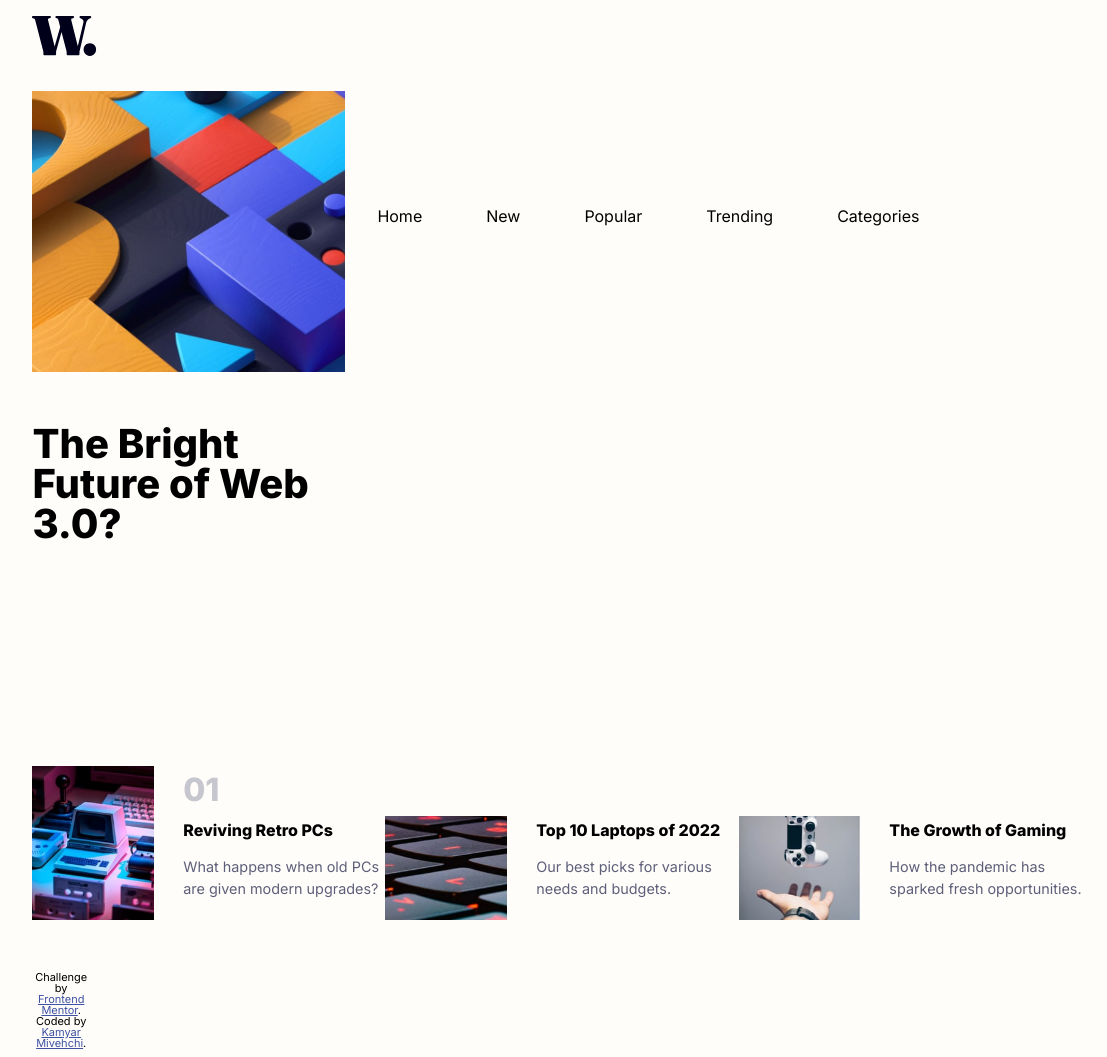
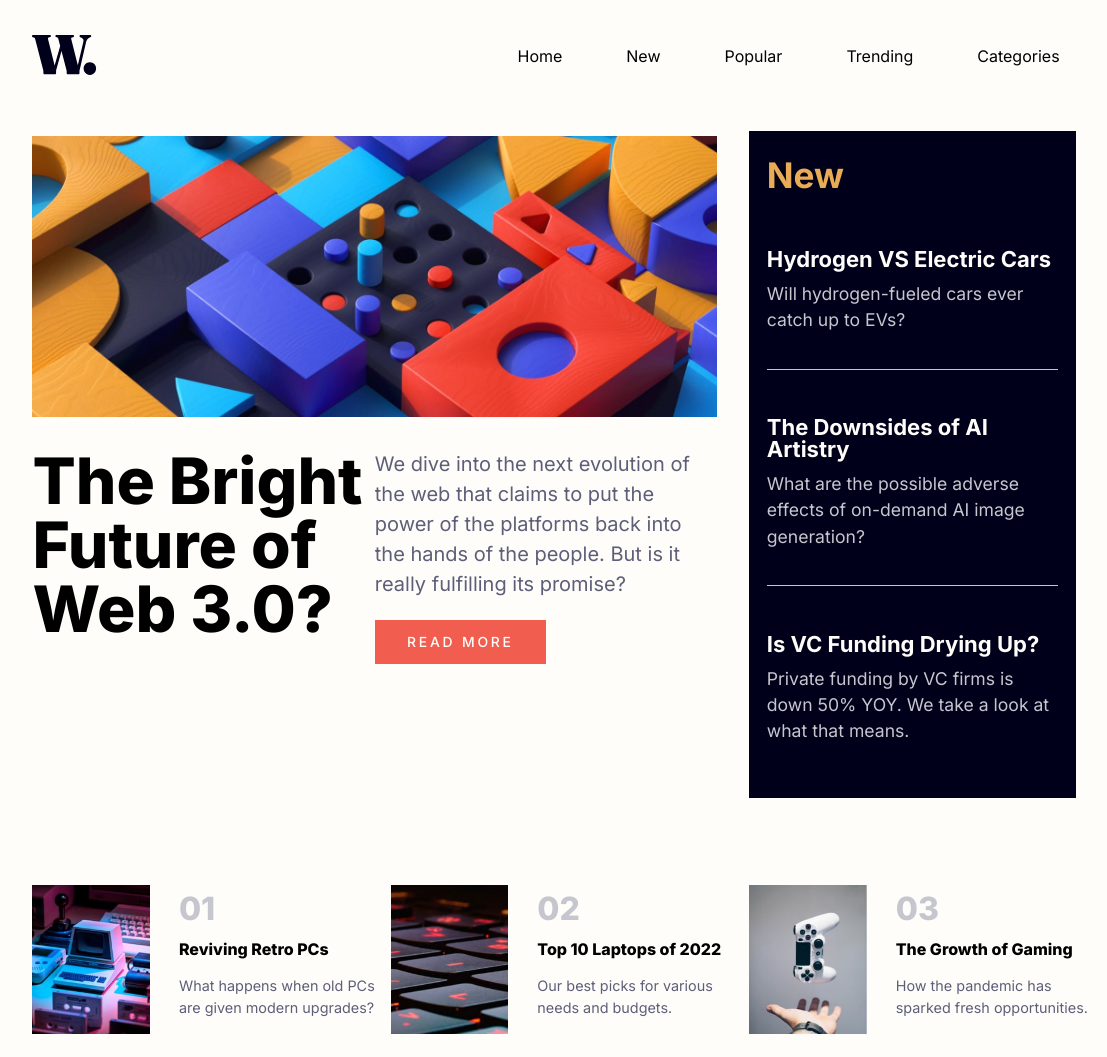
Before and after one commit to Kam-Mivehchi/news-homepage-main, a plain HTML site: page index.html in a window 1536 px wide. Shown: the top 1057 px of the page, without its empty margins (214-1321 px from the left). Drawn offline with Linux system fonts and the light colour scheme.

Commit message:
fix desktop navbar, tune margins

```diff
--- a/assets/css/style.css
+++ b/assets/css/style.css
@@ -52,10 +52,9 @@ ul button {
 }
 
 /* hidden desktop styles */
-ul {
+nav ul {
    display: none;
    background: var(--off-white);
-
    position: absolute;
    z-index: 10;
    top: 0;
@@ -72,6 +71,10 @@ li {
    margin: 2em 1em;
    font-weight: 400;
    font-family: Inter, Tahoma, Geneva, Verdana, sans-serif
+}
+
+li:hover {
+   color: var(--primary-orange)
 }
 
 
@@ -111,6 +114,8 @@ aside {
    color: var(--off-white);
    padding: 1em;
    font-weight: 700;
+   display: flex;
+   flex-direction: column;
 }
 
 aside h2 {
@@ -189,6 +194,7 @@ footer a {
    color: hsl(228, 45%, 44%);
 }
 
+
 @media (min-width: 1440px) {
    body {
       max-width: 70%;
@@ -207,14 +213,33 @@ footer a {
       grid-column: span 8;
       display: grid;
       grid-template-columns: repeat(2, 1fr);
+      align-content: start;
       row-gap: 2em;
    }
 
+   #hero h1 {
+      font-size: 400%;
+      margin: 0;
+   }
+
+   #hero button {
+      font-size: 400%;
+      width: 250%;
+   }
+
+   #hero p {
+      font-size: 125%;
+      margin: 0;
+
+   }
+
    .desktop-hero {
-      display: flex;
+      display: block;
       grid-column: span 2;
       grid-row: span 1;
       width: 100%;
+      padding-top: .5em;
+      margin-bottom: 0;
    }
 
    .mobile-hero {
@@ -223,7 +248,8 @@ footer a {
 
    aside {
       grid-column: span 4;
-
+      justify-content: space-evenly;
+      font-size: 110%;
    }
 
    #hero button {
@@ -231,7 +257,7 @@ footer a {
 
       max-width: 50%;
       font-size: .87em;
-      padding: 1em;
+      padding: 1em 1.5em;
 
    }
 
@@ -242,13 +268,17 @@ footer a {
 
    nav ul {
       display: flex;
+      position: static;
+      padding: 0;
+      height: auto;
+      z-index: 1;
       gap: 2em;
    }
 
    #top3 {
       display: grid;
       grid-template-columns: repeat(3, 1fr);
-      gap: 1em;
+      column-gap: 2em;
 
    }
 
--- a/index.html
+++ b/index.html
@@ -22,67 +22,53 @@
       <ul>
         <button class="close"><img src="./assets/images/icon-menu-close.svg" alt=""></button>
 
-        <li>
-          Home
-        </li>
-        <li>
-          New
-        </li>
-        <li>
-          Popular
-        </li>
-        <li>
-          Trending
-        </li>
-        <li>
-          Categories
-        </li>
+        <li>Home</li>
+        <li>New </li>
+        <li>Popular</li>
+        <li>Trending</li>
+        <li>Categories</li>
       </ul>
     </nav>
   </header>
 
   <main>
+
     <section id="hero">
       <img class="mobile-hero" src="./assets/images/image-web-3-mobile.jpg" alt="abstract hero image">
       <img class="desktop-hero" src="./assets/images/image-web-3-desktop.jpg" alt="abstract hero image">
-      <h1>
-        The Bright Future of Web 3.0?
-      </h1>
+      <h1>The Bright Future of Web 3.0?</h1>
+      <div>
+
         <p>
-        We dive into the next evolution of the web that claims to put the power of the platforms back into the hands of
+          We dive into the next evolution of the web that claims to put the power of the platforms back into the hands
+          of
           the
           people.
           But is it really fulfilling its promise?
         </p>
-      <button>
-        READ MORE
-      </button>
+        <button>READ MORE</button>
+      </div>
     </section>
+
     <aside>
-      <h2>
-        New
-      </h2>
+
+      <h2>New</h2>
       <div>
-        <h3>
-          Hydrogen VS Electric Cars
-        </h3>
+        <h3>Hydrogen VS Electric Cars</h3>
         <p>
           Will hydrogen-fueled cars ever catch up to EVs?
         </p>
       </div>
+
       <div>
-        <h3>
-          The Downsides of AI Artistry
-        </h3>
+        <h3>The Downsides of AI Artistry</h3>
         <p>
           What are the possible adverse effects of on-demand AI image generation?
         </p>
       </div>
+
       <div>
-
-        <h3>
-          Is VC Funding Drying Up?
-        </h3>
+        <h3>Is VC Funding Drying Up?</h3>
         <p>
           Private funding by VC firms is down 50% YOY. We take a look at what that means.
         </p>
@@ -94,13 +80,12 @@
       <article>
         <img src="./assets/images/image-retro-pcs.jpg" alt="retro pc's">
         <div>
-
           <h2>01</h2>
           <h3>Reviving Retro PCs</h3>
           <p>What happens when old PCs are given modern upgrades?</p>
         </div>
+      </article>
 
-      </article>
       <article>
         <img src="./assets/images/image-top-laptops.jpg" alt="top laptops">
         <div>
@@ -109,6 +94,7 @@
           <p>Our best picks for various needs and budgets.</p>
         </div>
       </article>
+
       <article>
 
         <img src="./assets/images/image-gaming-growth.jpg" alt="gaming-growth">
@@ -118,15 +104,14 @@
           <p>How the pandemic has sparked fresh opportunities.</p>
         </div>
       </article>
+    </section>
 
-
-
-    </section>
+  </main>
   <footer>
     Challenge by <a href="https://www.frontendmentor.io?ref=challenge" target="_blank">Frontend Mentor</a>.
     Coded by <a href="https://www.kamyarmivehchi.com">Kamyar Mivehchi</a>.
   </footer>
-  </main>
+
 
   <script>
     let sidebar = document.querySelector('ul')
```
Lines whose indentation alone changed are shown as unchanged.
